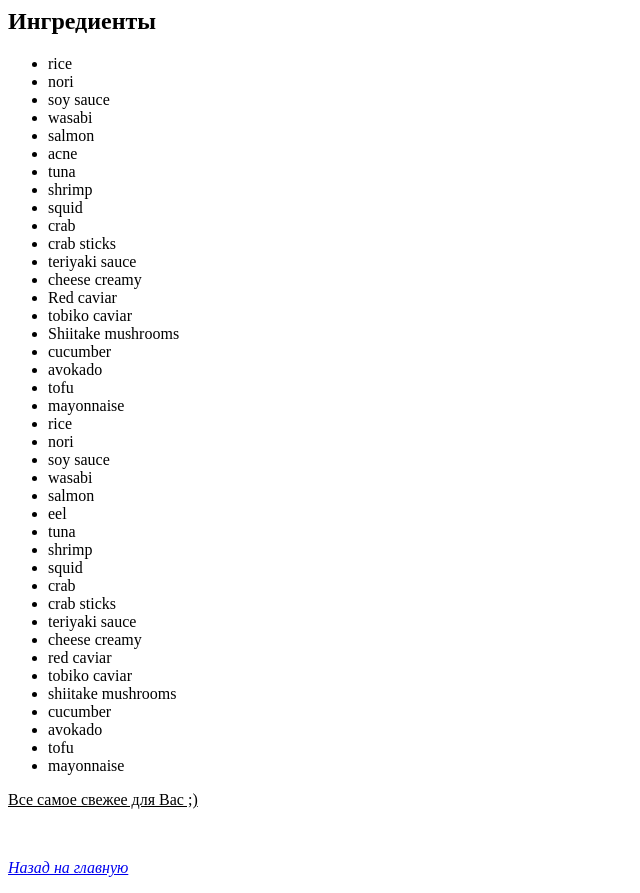
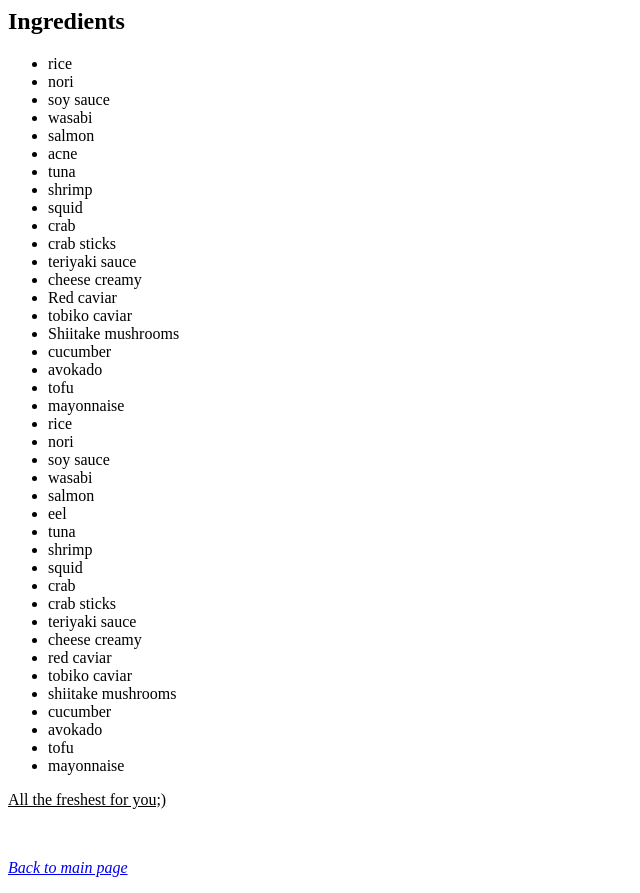
Before and after one commit to A-Chornaya/Python, a Django app: page /sushi_rinjin/ingredients/ in a window 1280 px wide. Shown: the whole page, without its empty margins (0-640 px from the left). Run offline with Django 3.2, Linux system fonts and the light colour scheme; data comes from the database, SQL or seed files in the repository.

Commit message:
translate into english

```diff
--- a/Py_Project/sushi/sushi_rinjin/templates/sushi_rinjin/ingredients.html
+++ b/Py_Project/sushi/sushi_rinjin/templates/sushi_rinjin/ingredients.html
@@ -1,4 +1,4 @@
-<h2>Ингредиенты</h2>
+<h2>Ingredients</h2>
 <div>
     {% if ingred_list %}
         <ul>
@@ -10,12 +10,12 @@
         <p>Some error. No ingredients</p>
     {% endif %}
     <p>
-        <u>Все самое свежее для Вас ;)</u>
+        <u>All the freshest for you;)</u>
     </p>
     <br>
     <p>
         <em>
-            <a href="/sushi_rinjin">Назад на главную</a>
+            <a href="/sushi_rinjin">Back to main page</a>
         </em>
     </p>
 </div>
--- a/Py_Project/sushi/sushi_rinjin/templates/sushi_rinjin/menu.html
+++ b/Py_Project/sushi/sushi_rinjin/templates/sushi_rinjin/menu.html
@@ -1,9 +1,9 @@
-<h2>Меню</h2>
+<h2>Menu</h2>
 <div>
     {% if dishes %}
         <ul>
         {% for dish in dishes %}
-            <li>{{dish.dish_name}}: {{dish.price}} грн, состоит из:
+            <li>{{dish.dish_name}}: {{dish.price}} grn, consist of:
                 <ul type = 'disk'>
                     {% for ing in dish.ingredients.all %}
                         <li>{{ ing.ingredient }}</li>
@@ -18,6 +18,6 @@
     {% endif %}
     <br>
     <p>
-        <em><a href="/sushi_rinjin/">Назад на главную</a></em>
+        <em><a href="/sushi_rinjin/">Back to main page</a></em>
     </p>
 </div>
```
